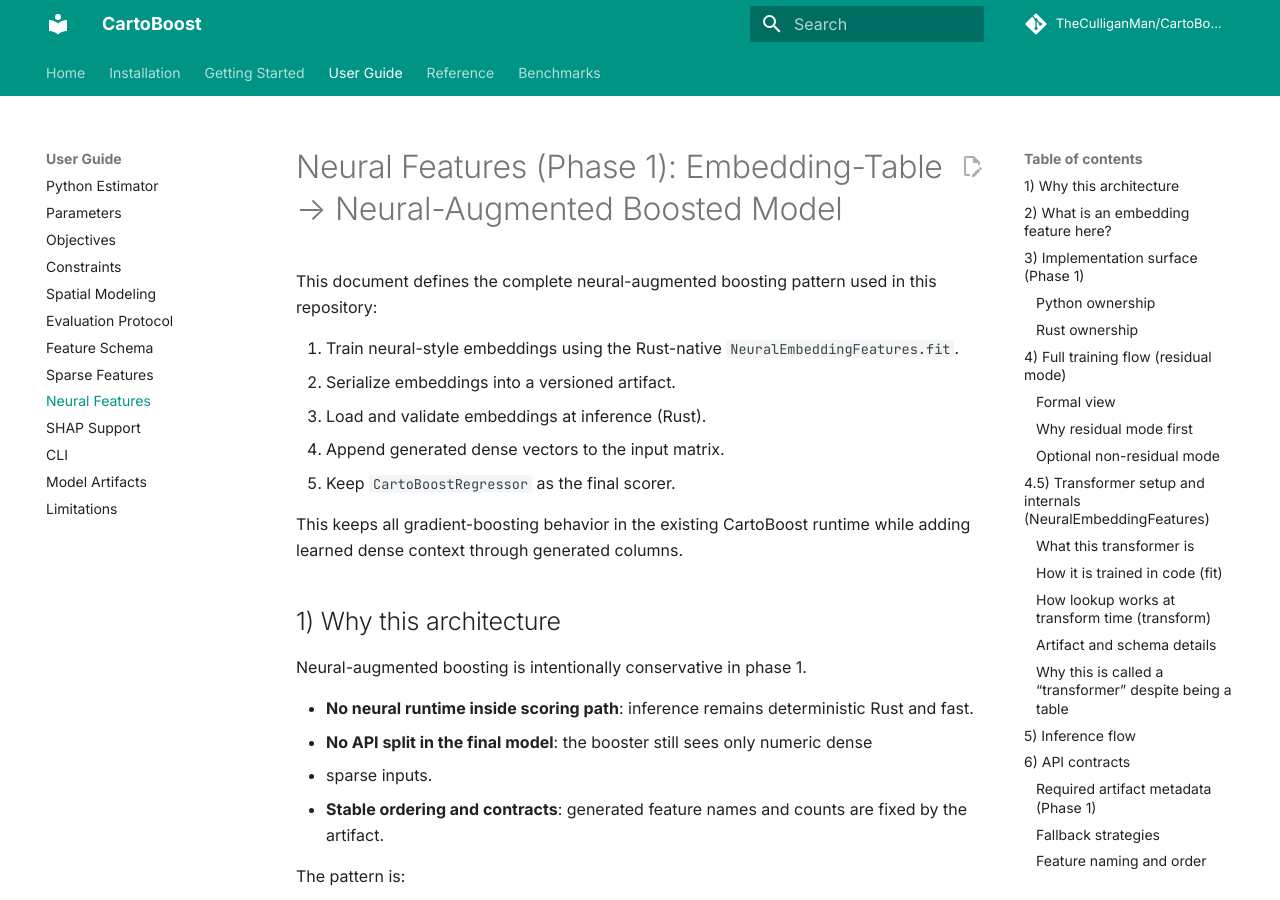
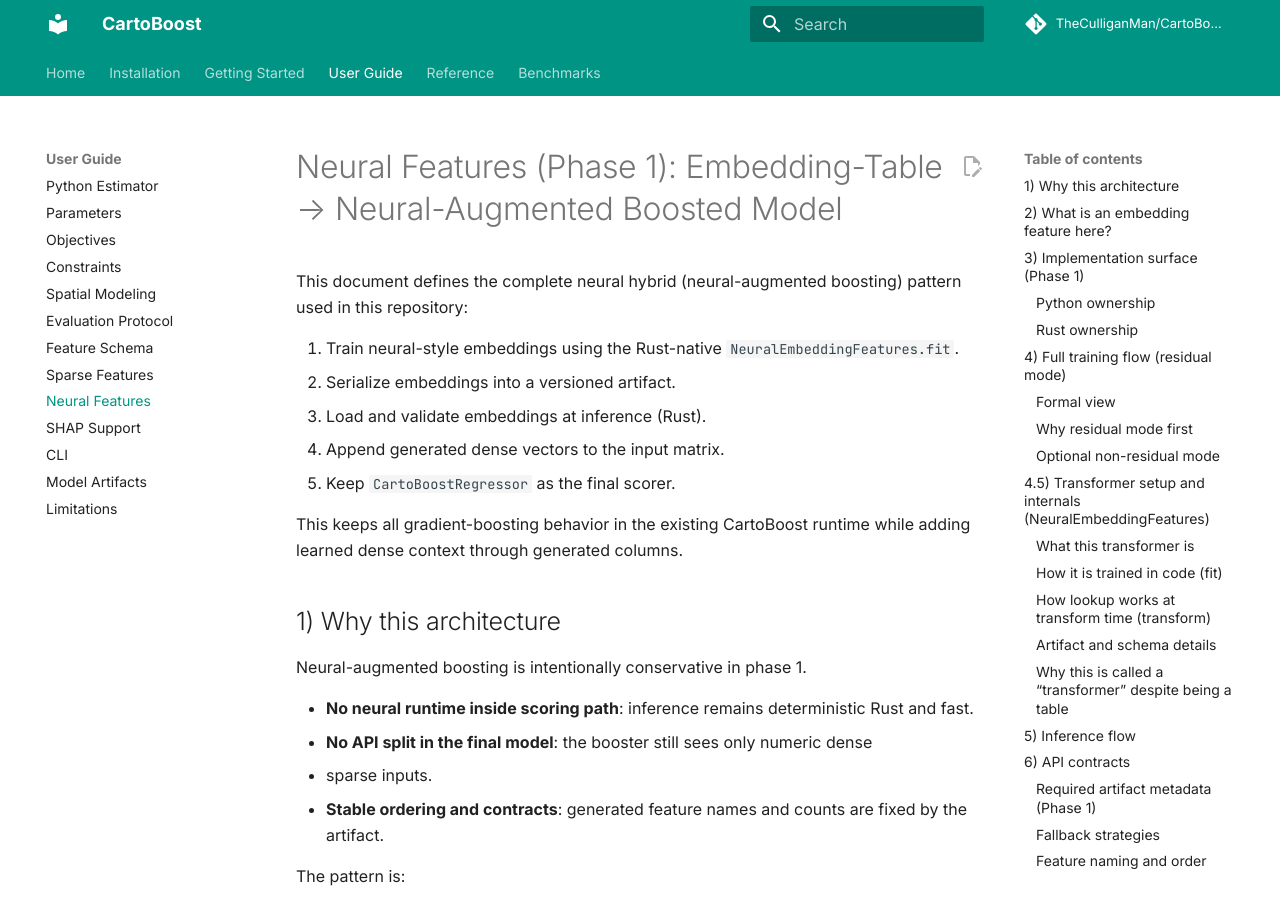
Before and after one commit to albrmar/cartoboost, an MkDocs documentation site: the page built from docs/neural-features.md, in a window 1280 px wide and 900 px high. Built offline with MkDocs 1.6.1 and Material for MkDocs 9.7.7, drawn with Linux system fonts in a browser that asks for light colours; comment, search, counter and statistics services are not loaded.

Commit message:
docs: highlight neural hybrid path in README and docs index

```diff
--- a/docs/neural-features.md
+++ b/docs/neural-features.md
@@ -1,6 +1,7 @@
 # Neural Features (Phase 1): Embedding-Table → Neural-Augmented Boosted Model
 
-This document defines the complete neural-augmented boosting pattern used in this repository:
+This document defines the complete neural hybrid (neural-augmented boosting) pattern
+used in this repository:
 
 1. Train neural-style embeddings using the Rust-native `NeuralEmbeddingFeatures.fit`.
 2. Serialize embeddings into a versioned artifact.
```
Also changed, not shown: README.md (+11 -2 lines), docs/index.md (+1 -0 lines).
